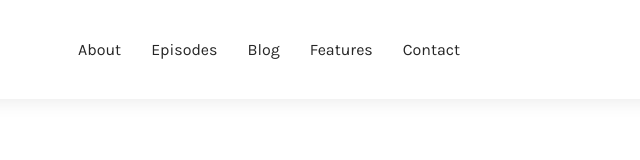
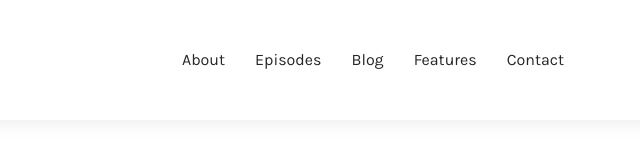
Before and after one commit to Victor-Aremu/Web-NavBar, a plain HTML site: page index.html in a window 1280 px wide. Shown: the whole page, without its empty margins (267-907 px from the left). Drawn offline with Linux system fonts and the light colour scheme.

Commit message:
small changes

```diff
--- a/css/style.css
+++ b/css/style.css
@@ -10,14 +10,16 @@
 }
 
 .nav-section {
-  padding: 30px;
+  display: flex;
   background-color: #ffffff;
   color: #262626;
   box-shadow: 0px 0px 20px 0.1px rgb(0, 0, 0, 0.1);
+  padding: 30px;
 }
 .nav-section ul {
   display: flex;
-  margin-left: 300px;
+  margin: auto;
+  line-height: 40px;
 }
 
 .nav-section ul li {
--- a/index.html
+++ b/index.html
@@ -9,6 +9,8 @@
     <link rel="stylesheet" href="css/style.css">
     <link rel="preconnect" href="https://fonts.gstatic.com">
     <link href="https://fonts.googleapis.com/css2?family=Karla&display=swap" rel="stylesheet">
+    <link rel="stylesheet" href="https://use.fontawesome.com/releases/v5.15.2/css/all.css"
+        integrity="sha384-vSIIfh2YWi9wW0r9iZe7RJPrKwp6bG+s9QZMoITbCckVJqGCCRhc+ccxNcdpHuYu" crossorigin="anonymous">
 </head>
 
 <body>
```
